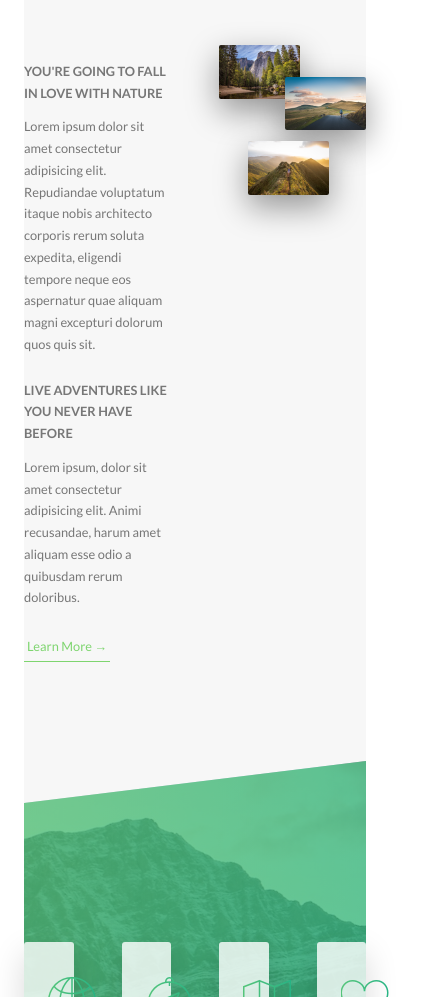
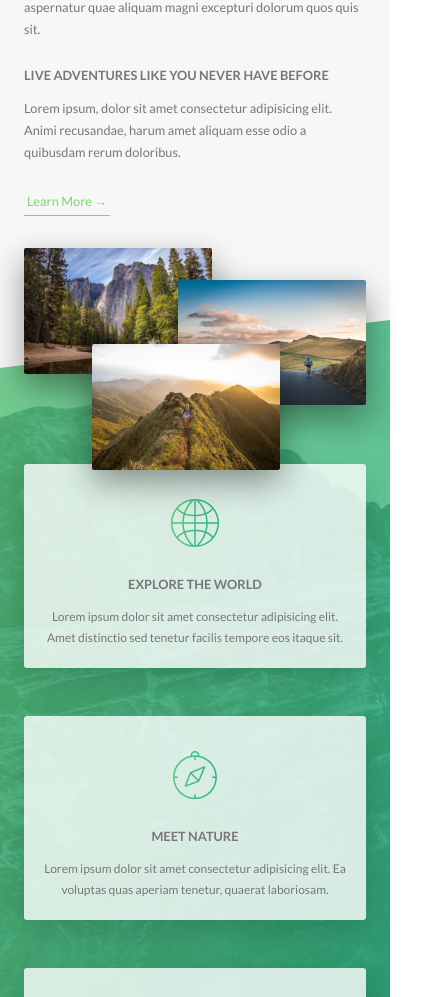
Before and after one commit to tshields86/Natours, a website: page index.html in a window 390 px wide. Shown: the part 1003-2000 px from the top of the page, 442 px wide, since content can reach past the window. Drawn offline with Linux system fonts and the light colour scheme.

Commit message:
Add media queries to base, typography, grid, and general layout

```diff
--- a/sass/abstracts/_mixins.scss
+++ b/sass/abstracts/_mixins.scss
@@ -27,6 +27,8 @@ $breakpoint arguments
 - tab-land
 - big-desk
 
+ORDER: Base + typography > general layout + grid > page layout > components
+
 1em = 16px
 */
 
--- a/sass/abstracts/_variables.scss
+++ b/sass/abstracts/_variables.scss
@@ -25,6 +25,7 @@ $default-font-size: 1.6rem;
 // GRID
 $grid-width: 114rem;
 $gutter-vertical: 8rem;
+$gutter-vertical-small: 6rem;
 $gutter-horizontal: 6rem;
 
 // BREAKPOINTS
--- a/sass/base/_base.scss
+++ b/sass/base/_base.scss
@@ -25,4 +25,9 @@ html {
 
 body {
   box-sizing: border-box;
+  padding: 3rem;
+
+  @include respond(tab-port) {
+    padding: 0;
+  }
 }
--- a/sass/base/_typography.scss
+++ b/sass/base/_typography.scss
@@ -5,15 +5,13 @@ body {
   font-size: $default-font-size;
   line-height: 1.7;
   color: $color-grey-dark-1;
-  padding: 3rem;
 }
 
 .heading-primary {
   color: $color-white;
   text-transform: uppercase;
+  backface-visibility: hidden;
   margin-bottom: 6rem;
-
-  backface-visibility: hidden;
 
   &--main {
     display: block;
@@ -22,6 +20,11 @@ body {
     letter-spacing: 3.5rem;
 
     animation: moveInLeft 1s ease-out;
+
+    @include respond(phone) {
+      font-size: 5rem;
+      letter-spacing: 1rem;
+    }
   }
 
   &--sub {
@@ -31,6 +34,10 @@ body {
     letter-spacing: 1.75rem;
 
     animation: moveInRight 1s ease-out;
+
+    @include respond(phone) {
+      letter-spacing: 1.5rem;
+    }
   }
 }
 
@@ -44,6 +51,14 @@ body {
   color: transparent;
   letter-spacing: 2px;
   transition: all .2s;
+
+  @include respond(tab-port) {
+    font-size: 3rem;
+  }
+
+  @include respond(phone) {
+    font-size: 2.5rem;
+  }
 
   &:hover {
     transform: skewY(2deg) skewX(15deg) scale(1.1);
--- a/sass/base/_utilities.scss
+++ b/sass/base/_utilities.scss
@@ -1,8 +1,21 @@
 .u-center-text { text-align: center !important; }
 
 .u-margin-bottom-small { margin-bottom: 1.5rem !important; }
-.u-margin-bottom-medium { margin-bottom: 4rem !important; }
-.u-margin-bottom-big { margin-bottom: 8rem !important; }
+.u-margin-bottom-medium {
+  margin-bottom: 4rem !important;
+
+  @include respond(tab-port) {
+    margin-bottom: 3rem !important;
+  }
+}
+
+.u-margin-bottom-big {
+  margin-bottom: 8rem !important;
+
+  @include respond(tab-port) {
+    margin-bottom: 5rem !important;
+  }
+}
 
 .u-margin-top-big { margin-top: 8rem !important; }
 .u-margin-top-huge { margin-top: 10rem !important; }
--- a/sass/layout/_footer.scss
+++ b/sass/layout/_footer.scss
@@ -4,9 +4,17 @@
   font-size: 1.4rem;
   color: $color-grey-light-1;
 
+  @include respond(tab-port) {
+    padding: 8rem 0;
+  }
+
   &__logo-box {
     text-align: center;
     margin-bottom: 8rem;
+
+    @include respond(tab-port) {
+      margin-bottom: 6rem;
+    }
   }
 
   &__logo {
@@ -18,6 +26,11 @@
     border-top: 1px solid $color-grey-dark-1;
     padding-top: 2rem;
     display: inline-block;
+
+    @include respond(tab-port) {
+      width: 100%;
+      text-align: center;
+    }
   }
 
   &__list {
@@ -56,6 +69,11 @@
     padding-top: 2rem;
     width: 82%;
     float: right;
+
+    @include respond(tab-port) {
+      width: 100%;
+      float: none;
+    }
   }
 
 }
--- a/sass/layout/_grid.scss
+++ b/sass/layout/_grid.scss
@@ -4,6 +4,15 @@
 
   &:not(:last-child) {
     margin-bottom: $gutter-vertical;
+
+    @include respond(tab-port) {
+      margin-bottom: $gutter-vertical-small;
+    }
+  }
+
+  @include respond(tab-port) {
+    max-width: 50rem;
+    padding: 0 3rem;
   }
 
   @include clearfix;
@@ -13,6 +22,15 @@
 
     &:not(:last-child) {
       margin-right: $gutter-horizontal;
+
+      @include respond(tab-port) {
+        margin-right: 0;
+        margin-bottom: $gutter-vertical-small;
+      }
+    }
+
+    @include respond(tab-port) {
+      width: 100% !important;
     }
   }
 
--- a/sass/layout/_header.scss
+++ b/sass/layout/_header.scss
@@ -9,7 +9,13 @@
   background-position: top;
   position: relative;
 
+  -webkit-clip-path: polygon(0 0, 100% 0, 100% 75vh, 0 100%);
   clip-path: polygon(0 0, 100% 0, 100% 75vh, 0 100%);
+
+  @include respond(phone) {
+    -webkit-clip-path: polygon(0 0, 100% 0, 100% 85vh, 0 100%);
+    clip-path: polygon(0 0, 100% 0, 100% 85vh, 0 100%);
+  }
 
   &__logo-box {
     position: absolute;
--- a/sass/layout/_navigation.scss
+++ b/sass/layout/_navigation.scss
@@ -14,6 +14,16 @@
     z-index: 2000;
     box-shadow: 0 1rem 3rem rgba($color-black, .1);
     cursor: pointer;
+
+    @include respond(tab-port) {
+      top: 4rem;
+      right: 4rem;
+    }
+
+    @include respond(phone) {
+      top: 3rem;
+      right: 3rem;
+    }
   }
 
   &__background {
@@ -26,6 +36,16 @@
     background-image: radial-gradient($color-primary-light, $color-primary-dark);
     z-index: 1000;
     transition: transform .8s cubic-bezier(0.86, 0, 0.07, 1);
+
+    @include respond(tab-port) {
+      top: 4.5rem;
+      right: 4.5rem;
+    }
+
+    @include respond(phone) {
+      top: 3.5rem;
+      right: 3.5rem;
+    }
   }
 
   &__nav {
--- a/sass/pages/_home.scss
+++ b/sass/pages/_home.scss
@@ -2,6 +2,10 @@
   background-color: $color-grey-light-1;
   padding: 25rem 0;
   margin-top: -20vh;
+
+  @include respond(tab-port) {
+    padding: 20rem 0;
+  }
 }
 
 .section-features {
@@ -18,22 +22,38 @@
   & > * {
     transform: skewY(7deg);
   }
+
+  @include respond(tab-port) {
+    padding: 15rem 0;
+  }
 }
 
 .section-tours {
   background-color: $color-grey-light-1;
   padding: 25rem 0 15rem 0;
   margin-top: -10rem;
+
+  @include respond(tab-port) {
+    padding: 20rem 0 10rem 0;
+  }
 }
 
 .section-stories {
   position: relative;
   padding: 15rem 0;
+
+  @include respond(tab-port) {
+    padding: 10rem 0;
+  }
 }
 
 .section-book {
   padding: 15rem 0;
   background-image: linear-gradient(to right bottom, $color-primary-light, $color-primary-dark);
+
+  @include respond(tab-port) {
+    padding: 10rem 0;
+  }
 }
 
 .book {
```
Also changed, not shown: css/style.css.
